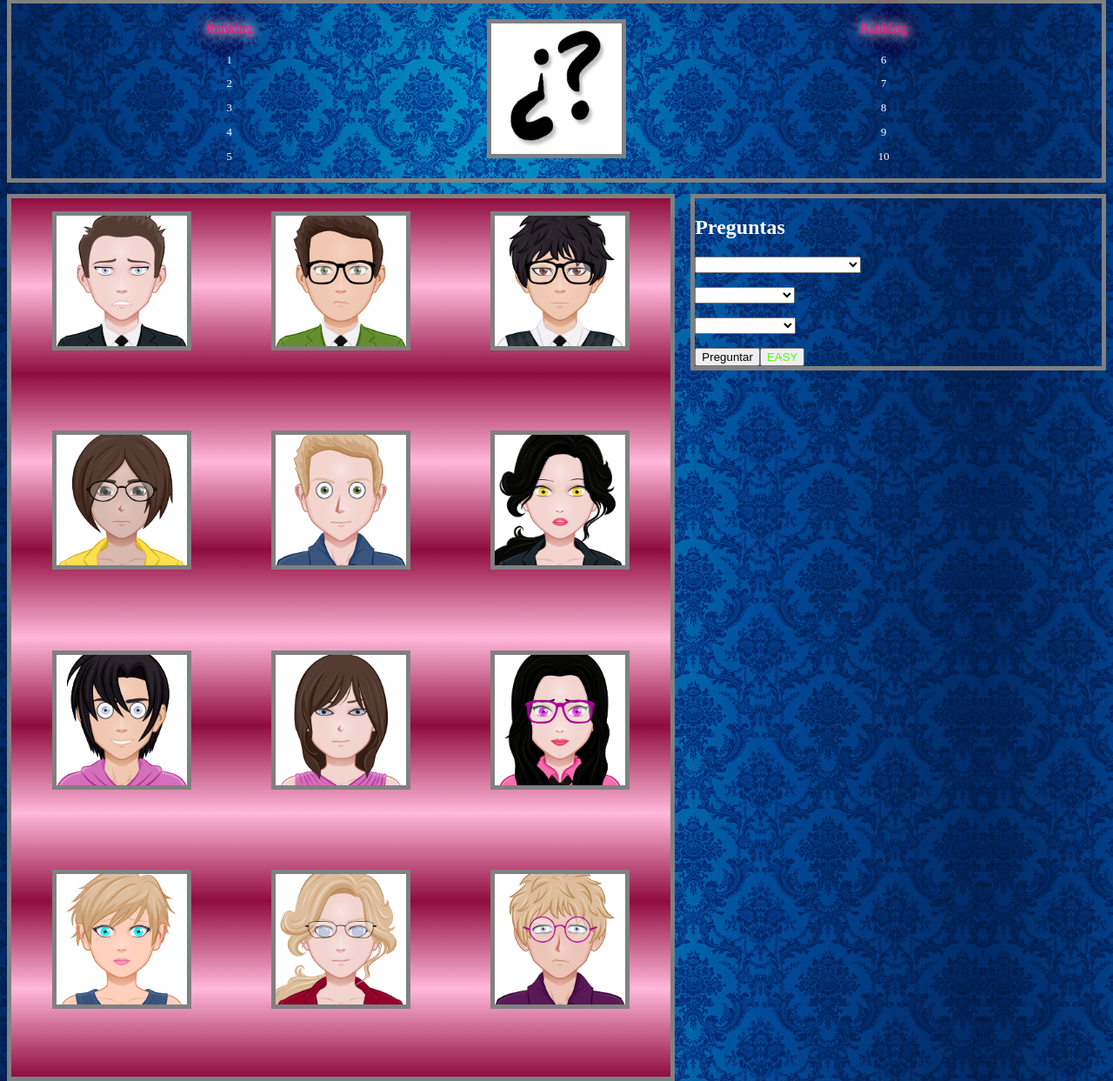
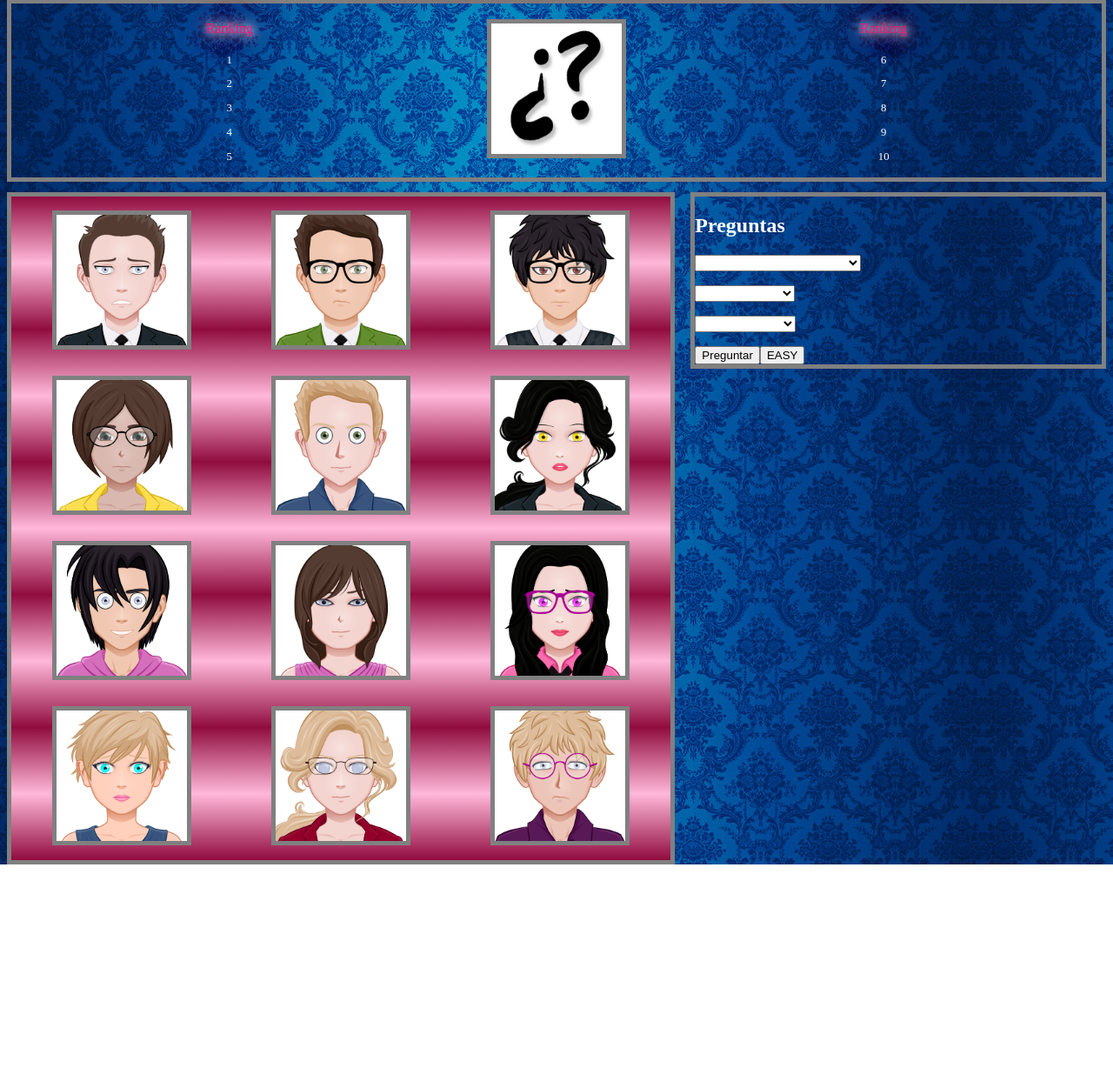
Before and after one commit to GODSKADI/Quien_es_Quien, a PHP site: page / in a window 1280 px wide. Shown: the part 127-1370 px from the top of the page at 87% size. After the commit the page ends 1121 px from the top, so only its background shows below. Run offline with PHP 8.4, Linux system fonts and the light colour scheme; data that the repository does not hold is empty; some web fonts are replaced.

Commit message:
inicio del algoritmo final

```diff
--- a/index.php
+++ b/index.php
@@ -139,9 +139,9 @@
                 <p class='posiciones'>9</p>
                 <p class='posiciones'>10</p>
             </div>";
-      echo "<div id='cartaServer' class='cartaServer'>";
-          echo "<div><img src='imagenes/$imgServer' hidden></div>";
-          echo "<div><img src='imagenes/back_img.jpg'></div>";
+      echo "<div id='cartaS' class='cartaServer'>";
+          echo "<div class='frontalServer'><img src='imagenes/back_img.jpg'></div>";
+          echo "<div class='traseraServer'><img src='imagenes/$imgServer'></div>";
       echo "</div>";
     echo "</div>";
     //echo "<div class='contenedorGeneral'>";
@@ -158,7 +158,7 @@
           if(in_array($imgSelecCliente, $repetidos) === false){
             echo "<td>";
             echo "<div id='carta$c' class='cartaCliente' onclick='girarCartas($c)'>";
-                echo "<div class='frontal' ><img src='imagenes/$imgCliente'></div>";
+                echo "<div class='frontal BN' ><img src='imagenes/$imgCliente'></div>";
                 echo "<div class='trasera'><img src='imagenes/back_img.jpg'></div>";
             echo "</div>";
             echo "</td>";
@@ -178,7 +178,7 @@
           <option value='null'></option>
           <option value='rubio'>El color del pelo es rubio?</option>
           <option value='moreno'>El color del pelo es Moreno?</option>
-          <optionvalue='negro'>El color del pelo es Negro?</option>
+          <option value='negro'>El color del pelo es Negro?</option>
           </select>
           <div><p class='respuestaServerPelo'></p></div>
       </div>";
--- a/script/script.js
+++ b/script/script.js
@@ -1,5 +1,6 @@
-//funcion que se le pasa un parametro (el num de id) para diferenciar id's
-//funcion que hace girar las cartas del cliente y se bloquean para no poder girarlas de nuevo
+//funcion que se le pasa un parametro (el num de id) para diferenciar id's.
+//funcion que hace girar las cartas del cliente y se bloquean para no poder girarlas de nuevo.
+//Ademas llama a la funcion coprovarCartasGiradas().
 $numCartasGiradas = 0;
 
 function girarCartas(c) {
@@ -9,10 +10,12 @@ function girarCartas(c) {
       idCarta.removeAttribute("onclick");
       $numCartasGiradas++
     }
+    coprovarCartasGiradas();
 }
 function preguntaServidor() {
   return "ere tonto";
 }
+//Funcion que valida que se hagan las preguntas con ciertas reglas.
 function validar(){
   var idComboPelo = document.getElementById('pelo');
   var idComboSexo = document.getElementById('sexo');
@@ -38,3 +41,21 @@ function validar(){
 function easyMode(){
   document.getElementById('easyButon').disabled = true;
 }
+
+//Funcion que comprueva que hay 11 cartas dadas la vuelta.
+function coprovarCartasGiradas(){
+  var cartasGiradas = document.getElementsByClassName('girada');
+  if(cartasGiradas.length == 11){
+    girarCartaServer();
+  }
+}
+
+//Funcion que gira la carta del servidor.
+function girarCartaServer(){
+  alert("tachan!!!");
+  var idCartaServer = document.getElementById("cartaS");
+  alert(idCartaServer);
+  idCartaServer.classList.toggle("girada");
+}
+//--------------------------------------------------------------------------------------
+//Fuegos Artificiales
--- a/style/style.css
+++ b/style/style.css
@@ -161,10 +161,7 @@ color:#ffffff;
   border: 5px solid grey;
   text-align: center;
   width: auto;
-}
-.cartaServer{
-  margin-top: 1.5%;
-  margin-bottom: 1.5%;
+  height: 200px;
 }
 
 img{
@@ -177,11 +174,7 @@ img{
   border: 5px solid grey;
 }
 
-.easy{
-  color: #51ff0b;
-}
-
-.frontal:hover {
+.BN:hover {
   filter: grayscale(100%);
 }
 
@@ -207,11 +200,13 @@ img{
   /*width: 40%;*/
 }
 
+/*------------------------------------------------------------------*/
+/*Cartas Cliente*/
 .cartaCliente {
     width: 100%;
     height: 100%;
     margin-top: 5%;
-    margin-bottom: 100%;
+    margin-bottom: 75%;
     position: relative;
     -webkit-transition: -webkit-transform 1s;
     -moz-transition: -moz-transform 1s;
@@ -248,3 +243,50 @@ img{
     -o-transform: rotateY( 180deg );
     transform: rotateY( 180deg );
 }
+
+/*------------------------------------------------------------------*/
+/*Cartas Servidor*/
+.cartaServer {
+    width: 100%;
+    height: 100%;
+    margin-top: 1.5%;
+    margin-bottom: 1.5%;
+    position: relative;
+    -webkit-transition: -webkit-transform 1s;
+    -moz-transition: -moz-transform 1s;
+    -o-transition: -o-transform 1s;
+    transition: transform 1s;
+    -webkit-transform-style: preserve-3d;
+    -moz-transform-style: preserve-3d;
+    -o-transform-style: preserve-3d;
+    transform-style: preserve-3d;
+    -webkit-transform-origin: 50% 50%;
+}
+.cartaServer div {
+    height: 100%;
+    width: 100%;
+    position: absolute;
+    -webkit-backface-visibility: hidden;
+    -moz-backface-visibility: hidden;
+    -o-backface-visibility: hidden;
+    backface-visibility: hidden;
+}
+.cartaServer .frontalServer {
+  background: none;
+}
+
+.cartaServer .traseraServer {
+    -webkit-transform: rotateY( 180deg );
+    -moz-transform: rotateY( 180deg );
+    -o-transform: rotateY( 180deg );
+    transform: rotateY( 180deg );
+}
+.cartaServer.girada {
+    -webkit-transform: rotateY( 180deg );
+    -moz-transform: rotateY( 180deg );
+    -o-transform: rotateY( 180deg );
+    transform: rotateY( 180deg );
+}
+
+/*-----------------------------------------------------*/
+/*Fuegos Artificiales*/
```
